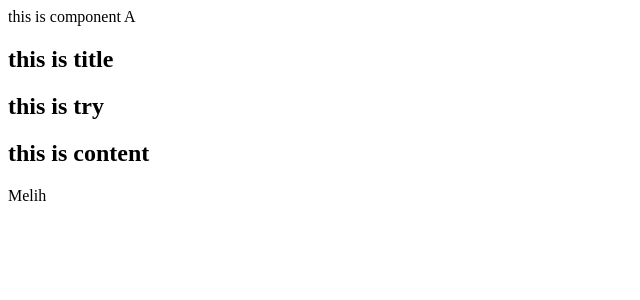
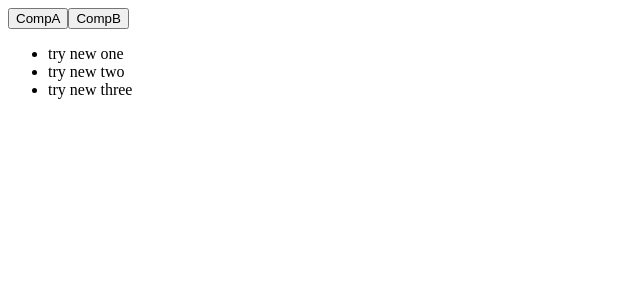
Before and after one commit to yenilikci/vue-rubicondata, a Vue app in the folder componentler/: page / in a window 1280 px wide. Shown: the top 300 px of the page, without its empty margins (0-640 px from the left). Built offline with nearby package versions, Linux system fonts and the light colour scheme.

Commit message:
componentler arasında dinamik geçiş yapmak - keep-alive

```diff
--- a/componentler/src/App.vue
+++ b/componentler/src/App.vue
@@ -1,38 +1,31 @@
 <template>
-  <div>
-    <ComponentA>
-      <!-- name ile eşleştirme yapmak için v-slot: veya # kullanabiliriz -->
-      <template v-slot:title>
-        <h2>this is title</h2>
-      </template>
-
-      <template v-slot:[slot2]>
-        <h2>this is try</h2>
-      </template>
-
-      <template #content="{person}">
-        <h2>this is content</h2>
-        {{ person.name }}
-      </template>
-
-    </ComponentA>
-
+  <div id="demo">
+    <button v-for="tab in tabs" :key="tab" @click="currentTab=tab">{{ tab }}</button>
+    <!-- keep alive component geçisinde component verisi silinmesin diye yani aktif tab orada kalır -->
+    <keep-alive>
+      <component :is="currentTab"></component>
+    </keep-alive>
   </div>
 </template>
 
 <script>
-import ComponentA from "./components/ComponentA";
+import CompA from "./components/CompA";
+import CompB from "./components/CompB";
 
 export default {
   components: {
-    ComponentA
+    CompA,
+    CompB
   },
   data() {
     return {
-      slot2: 'try'
+      currentTab: 'CompA',
+      tabs: ['CompA', 'CompB']
     }
   }
 }
 </script>
 
-<style></style>
+<style>
+
+</style>
--- /dev/null
+++ b/componentler/src/components/CompA.vue
@@ -0,0 +1,32 @@
+<template>
+  <div>
+    <ul>
+      <li v-for="post in posts" :key="post.id" @click="selectedPost = post">
+        {{ post.title }}
+      </li>
+    </ul>
+    <div v-if="selectedPost">
+      <h3>{{ selectedPost.title }}</h3>
+      <div v-html="selectedPost.content"></div>
+    </div>
+  </div>
+</template>
+
+<script>
+export default {
+  data() {
+    return {
+      posts: [
+        {id: '1', title: 'try new one', content: '<span>try new one</span>'},
+        {id: '2', title: 'try new two', content: '<span>try new two</span>'},
+        {id: '3', title: 'try new three', content: '<span>try new three</span>'},
+      ],
+      selectedPost: null
+    }
+  }
+}
+</script>
+
+<style>
+
+</style>
--- /dev/null
+++ b/componentler/src/components/CompB.vue
@@ -0,0 +1,17 @@
+<template>
+  <div>
+    this is comp b
+  </div>
+</template>
+
+<script>
+export default {
+  data() {
+    return {}
+  }
+}
+</script>
+
+<style>
+
+</style>
--- a/componentler/src/components/ComponentA.vue
+++ /dev/null
@@ -1,29 +0,0 @@
-<template>
-  <div>
-    this is component A <br>
-    <slot name="title">
-      title <!-- fallback content - yedek içerik -->
-    </slot>
-    <slot name="try">
-      try
-    </slot>
-    <slot name="content" :person="person">
-      {{ person.age }}
-    </slot>
-  </div>
-</template>
-
-<script>
-export default {
-  name: "ComponentA",
-  data() {
-    return {
-      person: {name: 'Melih', age: 22}
-    }
-  }
-}
-</script>
-
-<style scoped>
-
-</style>
```
